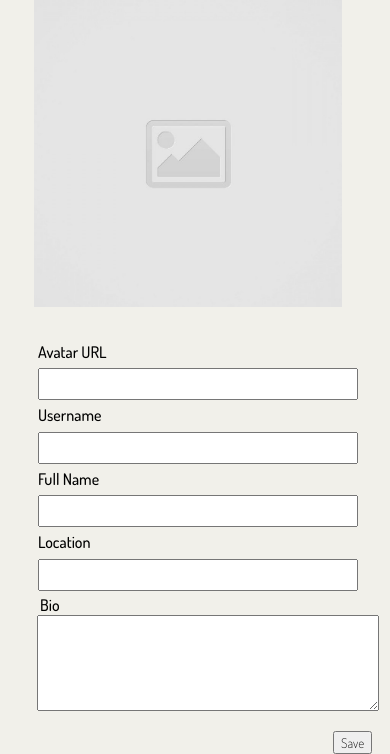
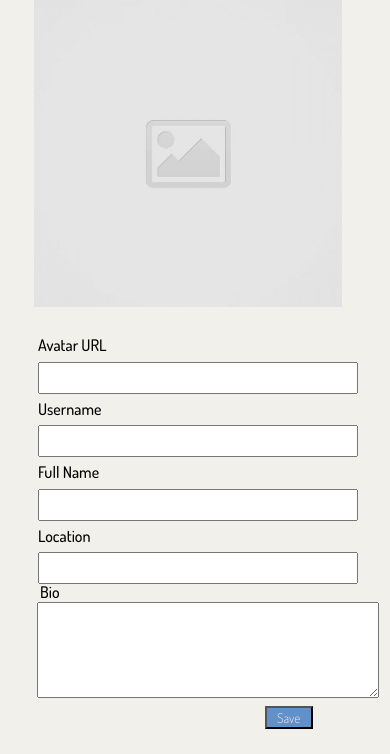
Before and after one commit to udaibirv/code-journal, a website: page index.html in a window 390 px wide. Shown: the part 155-909 px from the top of the page. After the commit the page ends 884 px from the top, so only its background shows below. Drawn offline with Linux system fonts and the light colour scheme.

Commit message:
remove all css styling that had no effect or was otherwise unnecessary. #1

```diff
--- a/css/layout.css
+++ b/css/layout.css
@@ -52,23 +52,25 @@
 
   fieldset {
     position: relative;
-    top: 3%;
+    top: 2%;
   }
 
   textarea {
     width: 100%;
     position: relative;
     left: 0.8rem;
+    bottom: 0.8rem;
   }
 
   .bio-header {
     position: relative;
     left: 1rem;
+    bottom: 0.8rem;
   }
 
   .save-button {
     position: relative;
-    top: 10%;
-    right: 50%;
+    right: 70%;
+    bottom: 0.7rem;
   }
 }
--- a/css/styles.css
+++ b/css/styles.css
@@ -54,4 +54,7 @@ button {
   top: 1rem;
   font-family: 'Dosis', sans-serif;
   font-weight: 200;
+  background-color: #6290c8;
+  color: white;
+  width: 3rem;
 }
```
